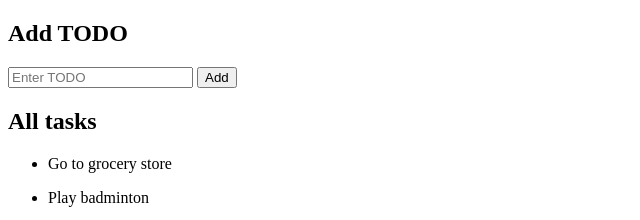
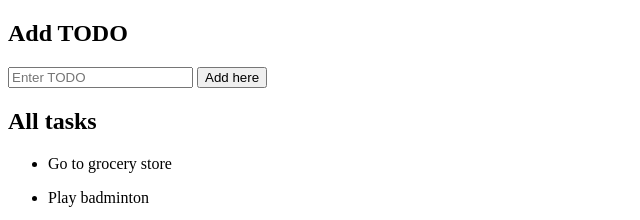
Before and after one commit to Guneet122/practice-Todo-App, a plain HTML site: page index.html in a window 1280 px wide. Shown: the top 220 px of the page, 0-640 px from the left. Drawn offline with nearby package versions, Linux system fonts and the light colour scheme.

Commit message:
Update index.html

```diff
--- a/index.html
+++ b/index.html
@@ -12,7 +12,7 @@
     <div id="app">
         <h2>Add TODO</h2>
         <input type="text" placeholder="Enter TODO" v-model="newItem">
-        <button @click="add">Add</button>
+        <button @click="add">Add here</button>
         <h2>All tasks</h2>
         <ul v-for="task in tasks">
             <li>{{task.description}}
```
